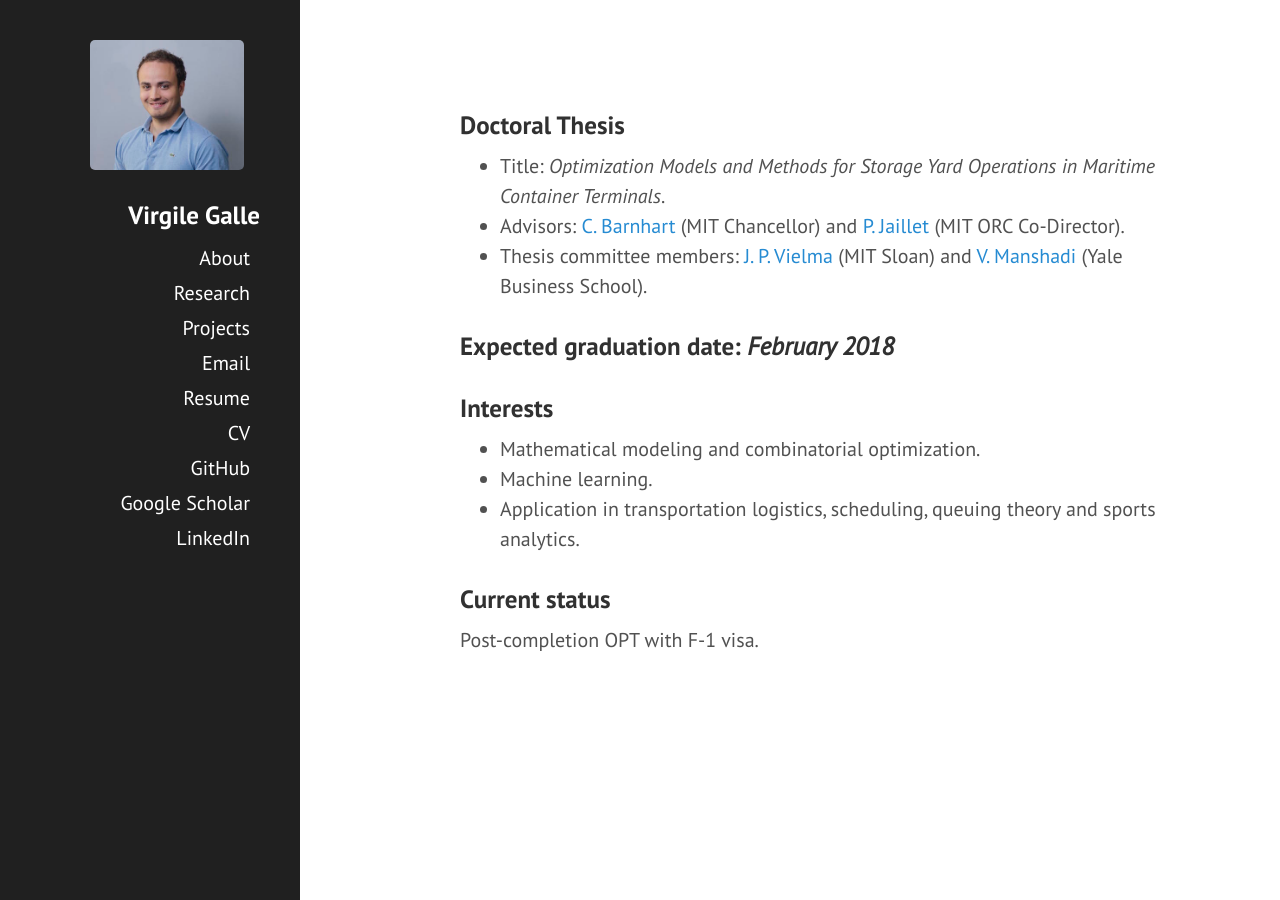
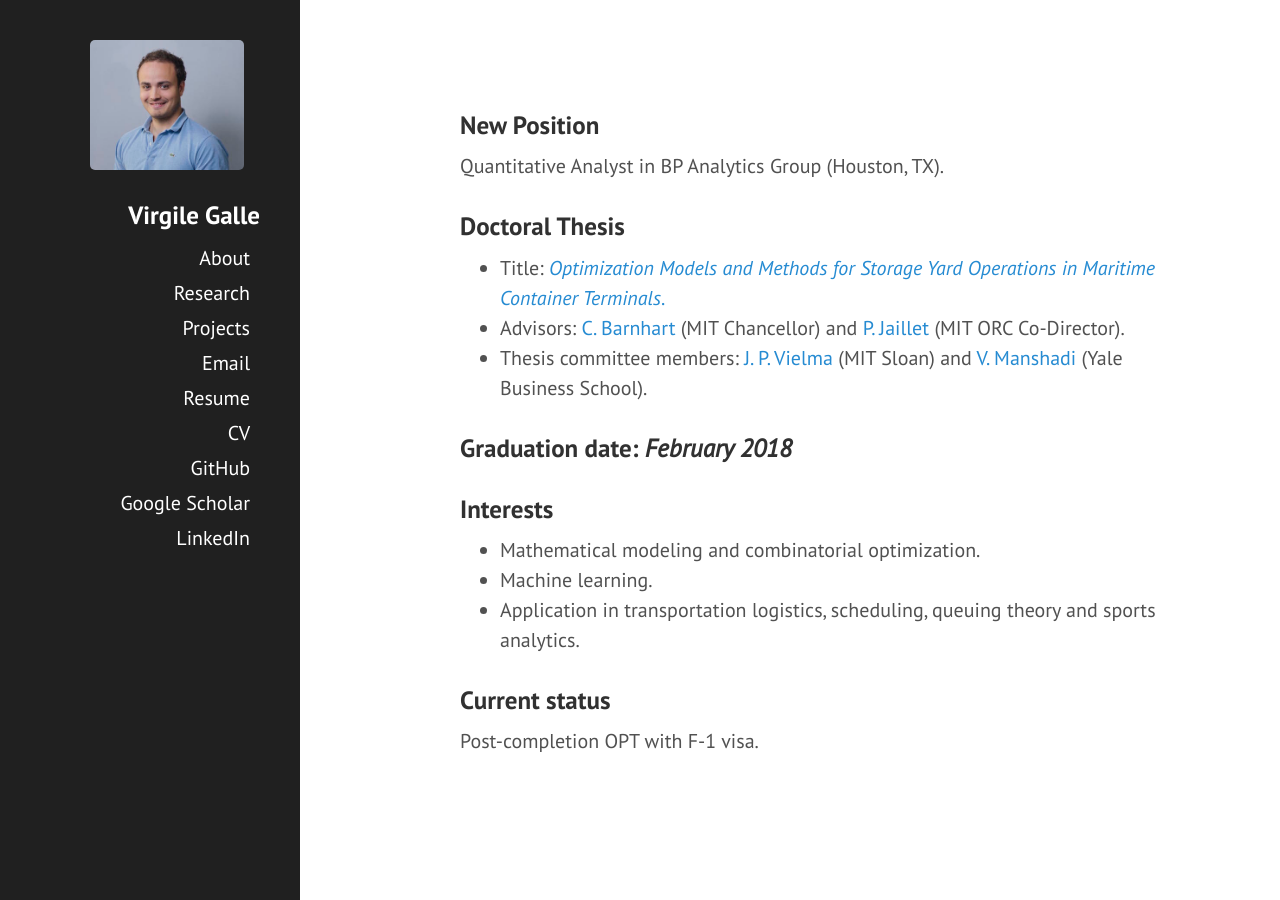
Before and after one commit to vgalle/vgalle.github.io, a Jekyll site: the page built from index.md, in a window 1280 px wide. Built offline with Jekyll 4.4.1, drawn with Linux system fonts in a browser that asks for light colours; comment, search, counter and statistics services are not loaded.

```diff
--- a/_data/publications.yml
+++ b/_data/publications.yml
@@ -22,9 +22,9 @@ journal:
 - title: "A new binary formulation of the restricted container relocation problem based on a binary encoding of configurations"
   author: "V. Galle, C. Barnhart and P. Jaillet"
   journal: "European Journal of Operational Research"
-  volume: ""
-  number: ""
-  pages: ""
+  volume: "267"
+  number: "2"
+  pages: "467-477"
   year: "2018"
   publisher: "Elsevier"
   url: "https://doi.org/10.1016/j.ejor.2017.11.053"
--- a/index.md
+++ b/index.md
@@ -22,15 +22,17 @@ src="//c.statcounter.com/11465513/0/05cf2bcb/1/" alt="Web
 Analytics Made Easy - StatCounter"></a></div></noscript>
 <!-- End of StatCounter Code for Default Guide -->
 
+<h3>New Position</h3>
+Quantitative Analyst in BP Analytics Group (Houston, TX).
+
 <h3>Doctoral Thesis</h3>
 <ul>
-  <li>Title: <em>Optimization Models and Methods for Storage Yard Operations in Maritime Container Terminals</em>.</li>
+  <li>Title: <a href="/files/Thesis.pdf"><em>Optimization Models and Methods for Storage Yard Operations in Maritime Container Terminals</em>.</a></li>
   <li>Advisors: <a href="http://cee.mit.edu/barnhart">C. Barnhart</a> (MIT Chancellor) and <a href="http://web.mit.edu/jaillet/www/">P. Jaillet</a> (MIT ORC Co-Director).</li>
   <li>Thesis committee members: <a href="http://www.mit.edu/~jvielma/">J. P. Vielma</a> (MIT Sloan) and <a href="http://www.mit.edu/~manshadi/">V. Manshadi</a> (Yale Business School).</li>
  </ul>
 
- <h3>Expected graduation date: <em>February 2018</em></h3>
-
+ <h3>Graduation date: <em>February 2018</em></h3>
 
 <h3>Interests</h3>
 <ul>
```
Also changed, not shown: 1 other file.
